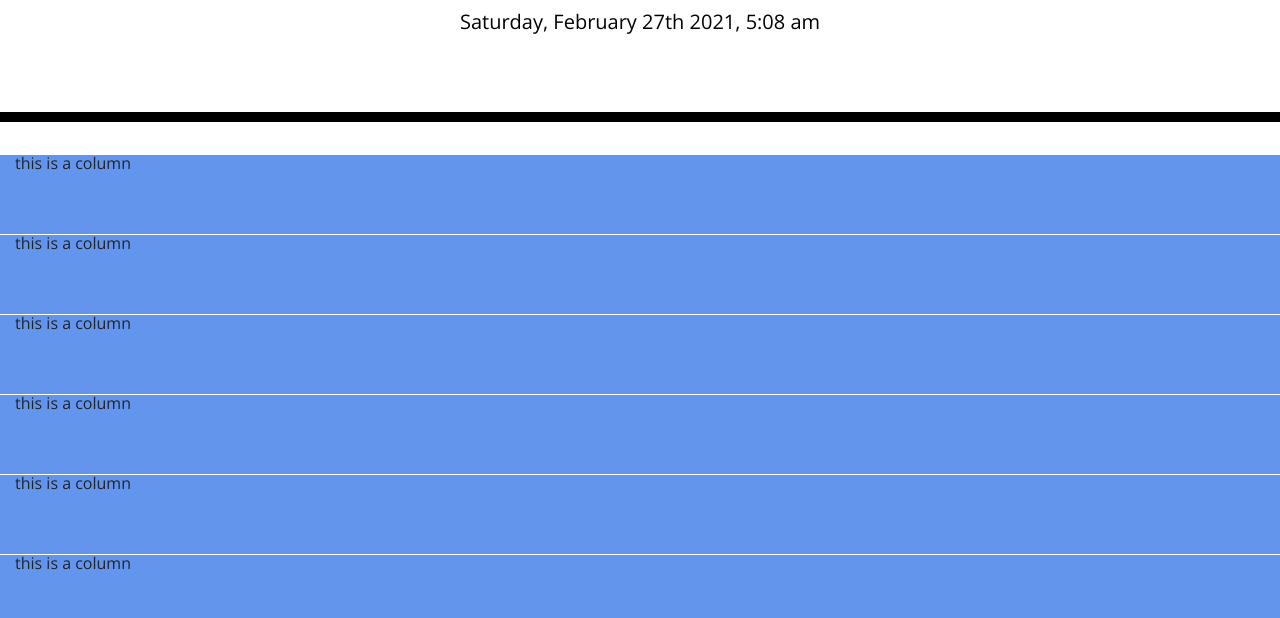
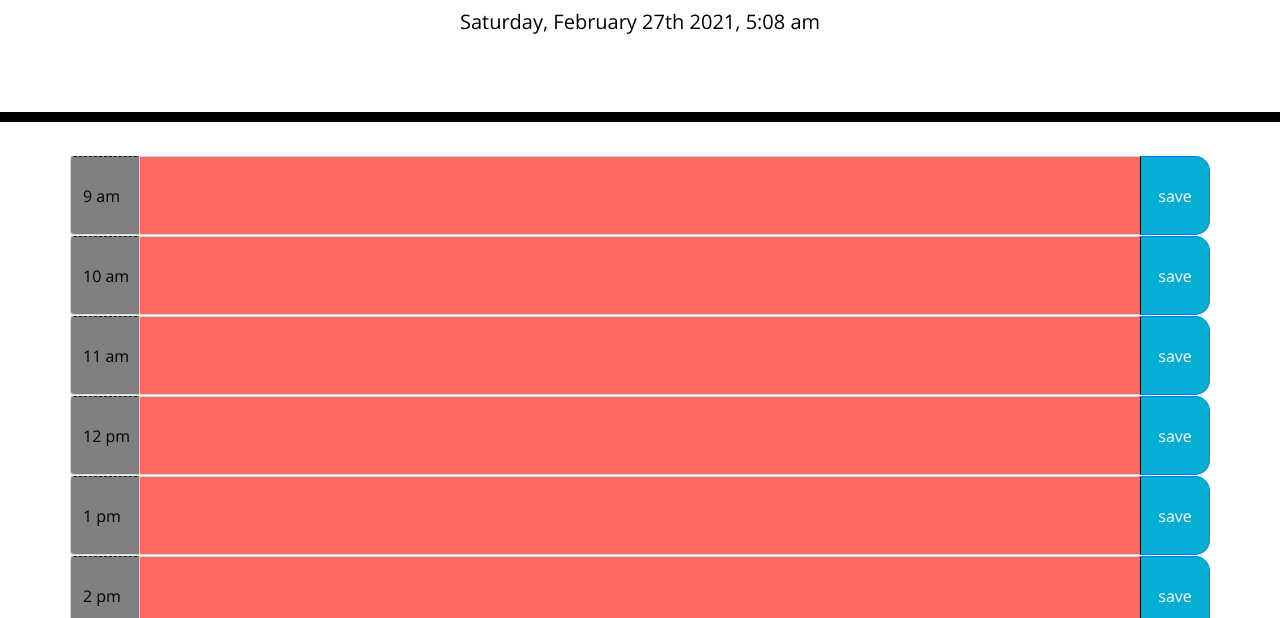
Before and after one commit to Rjsa210/workDayPlanner, a plain HTML site: page Develop/index.html in a window 1280 px wide. Shown: the part 182-800 px from the top of the page. Drawn offline with nearby package versions, Linux system fonts and the light colour scheme.

Commit message:
hour blocks created with for loop -RJ

```diff
--- a/Develop/index.html
+++ b/Develop/index.html
@@ -25,7 +25,7 @@
       <p class="lead">A simple calendar app for scheduling your work day</p>
       <p id="currentDay" class="lead"></p>
     </header>
-    <div class="container-fluid"  id="root">
+    <div class="container"  id="root">
       <!-- Timeblocks go here -->
     </div>
 
--- a/Develop/script.js
+++ b/Develop/script.js
@@ -11,23 +11,58 @@ var hours = [
   '9 am',
   '10 am',
   '11 am',
-  '12 am',
+  '12 pm',
   '1 pm',
   '2 pm',
   '3 pm',
   '4 pm',
   '5 pm',
-]
+];
+
 //create a for loop for the array
 function renderHours() {
   for ( var i = 0; i < hours.length; i++) {
+
     var hourRow = $('<div>');
-    hourRow.addClass('row').attr('id', 'row-' + i);
+    hourRow.addClass('row time-block').attr('id', 'row-' + i);
 
     var hourCol = $('<div>');
     hourCol.addClass('col-sm-12 col-md-12 col-lg-12').attr('id', 'col-' + i);
-    hourCol.text('this is a column');
 
+    var hourForm = $('<form>');
+    hourForm.attr('id', 'form-' + i);
+
+    var formRow = $('<div>');
+    formRow.addClass('mb-3 row').attr('id', 'form-row-' + i);
+
+    var inputGroup = $('<div>');
+    inputGroup.addClass('input-group').attr('id', 'input-group-' + i);
+
+    var inputPrepend = $('<div>');
+    inputPrepend.addClass('input-group-prepend').attr('id', 'input-group-prepend-' + i);
+
+    var inputLabel = $('<label>');
+    inputLabel.addClass('input-group-text hour').text(hours[i]);
+
+    var inputFill = $('<textarea>');
+    inputFill.addClass('form-control present').attr('id', 'input-' + i);
+
+    var inputAppend = $('<div>');
+    inputAppend.addClass('input-group-append').attr('id', 'input-group-append-' + i);
+
+    var inputSubmit = $('<button>');
+    inputSubmit.addClass('btn btn-primary saveBtn').attr('type', 'submit').attr('id', 'input-submit-' + i).text('save');
+
+    inputPrepend.append(inputLabel);
+    inputAppend.append(inputSubmit);
+
+    inputGroup.append(inputPrepend);
+    inputGroup.append(inputFill);
+    inputGroup.append(inputAppend);
+
+    formRow.append(inputGroup);
+    hourForm.append(formRow);
+    hourCol.append(hourForm);
     hourRow.append(hourCol);
     rootEl.append(hourRow);
   }
--- a/Develop/style.css
+++ b/Develop/style.css
@@ -31,16 +31,16 @@ textarea{
 }
 
 .row {
-  background-color: cornflowerblue;
   white-space: pre-wrap;
   height: 80px;
   border-top: 1px solid white;
 }
 
 .hour {
-  background-color: #ffffff;
+  background-color: grey;
   color: #000000;
   border-top: 1px dashed #000000;
+  width: 70px;
 }
 
 .past {
@@ -64,6 +64,7 @@ textarea{
   border-bottom-right-radius: 15px;
   background-color: #06AED5;
   color: white;
+  width: 70px;
 }
 
 .saveBtn i:hover {
```
